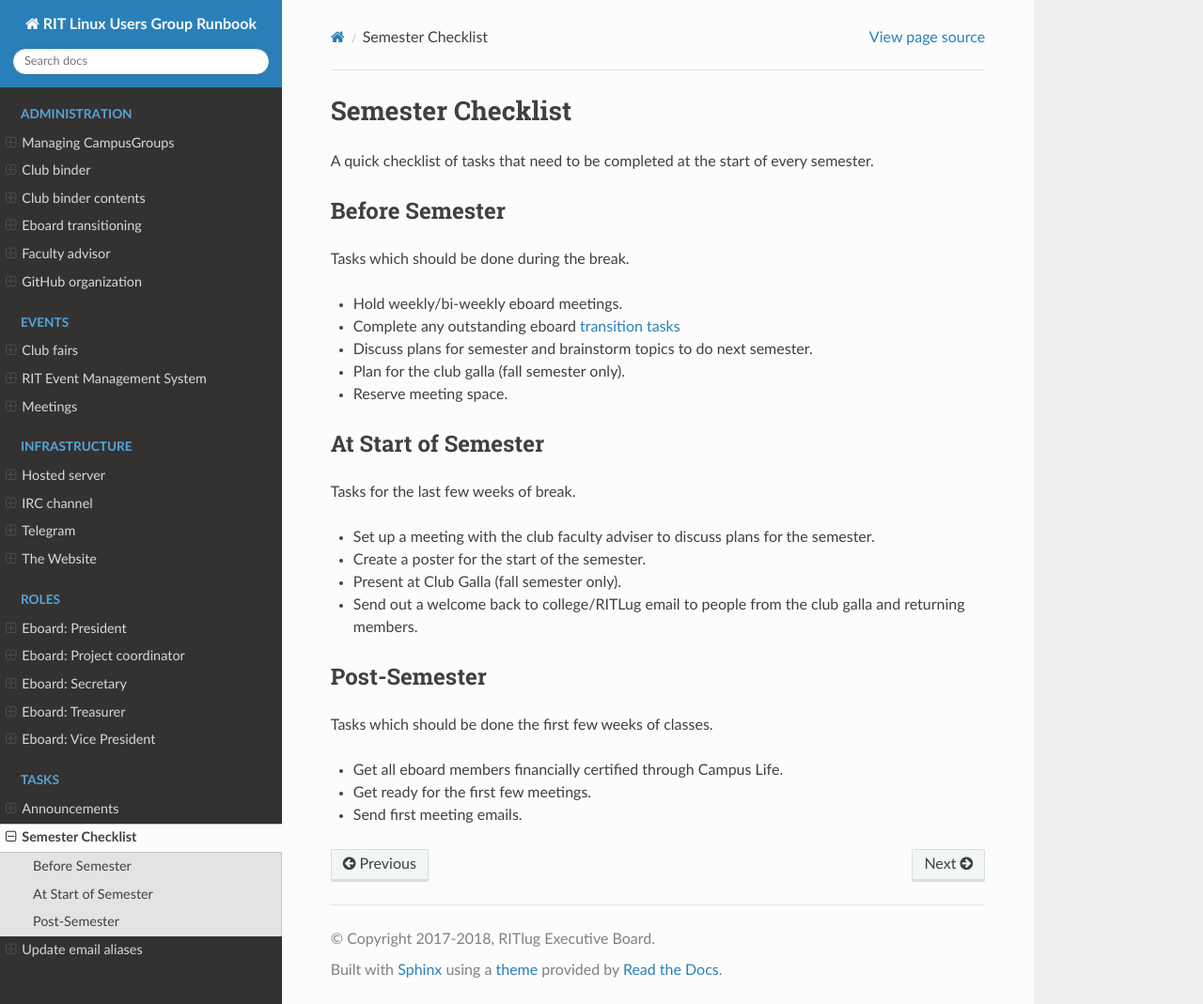
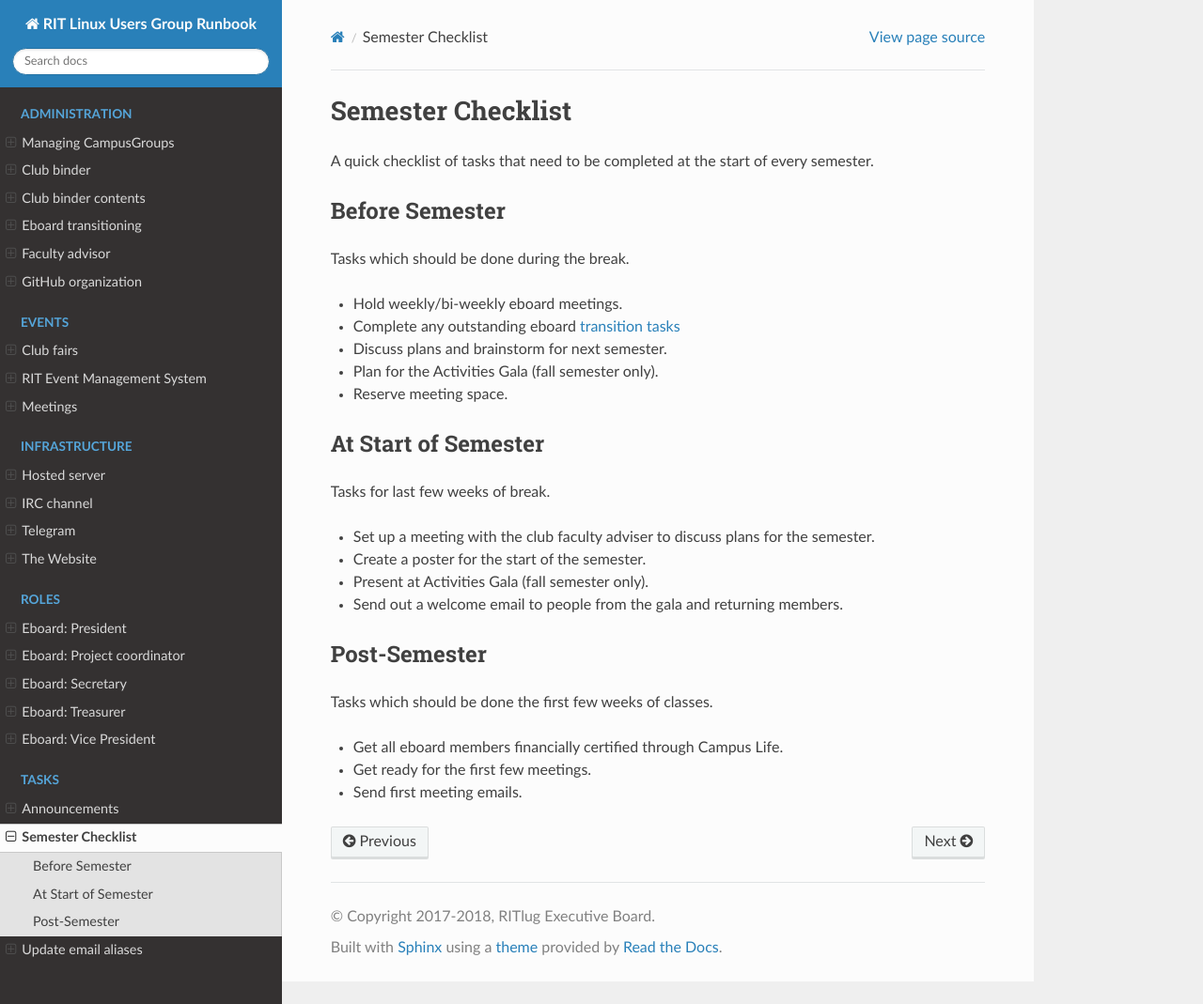
Before and after one commit to RITlug/runbook, a Sphinx documentation site: the page built from docs/tasks/semester-checklist.rst, in a window 1280 px wide and 1069 px high. Shown: the whole window at 94% size. Built offline with Sphinx 7.4.7 and the Read the Docs theme 2.0.0, drawn with Linux system fonts in a browser that asks for light colours; formulas are drawn with MathJax 3.

Commit message:
Finalized draft of the semester checklist and fixed some spelling errors.

```diff
--- a/docs/tasks/semester-checklist.rst
+++ b/docs/tasks/semester-checklist.rst
@@ -9,18 +9,18 @@ Tasks which should be done during the break.
 
 -  Hold weekly/bi-weekly eboard meetings.
 -  Complete any outstanding eboard :doc:`transition tasks <../administration/eboard-onboarding-offboarding>`
--  Discuss plans for semester and brainstorm topics to do next semester.
--  Plan for the club galla (fall semester only).
+-  Discuss plans and brainstorm for next semester.
+-  Plan for the Activities Gala (fall semester only).
 -  Reserve meeting space.
 
 At Start of Semester
 --------------------
-Tasks for the last few weeks of break.
+Tasks for last few weeks of break.
 
 -  Set up a meeting with the club faculty adviser to discuss plans for the semester.
 -  Create a poster for the start of the semester.
--  Present at Club Galla (fall semester only).
--  Send out a welcome back to college/RITLug email to people from the club galla and returning members.
+-  Present at Activities Gala (fall semester only).
+-  Send out a welcome email to people from the gala and returning members.
 
 Post-Semester
 -------------
```
